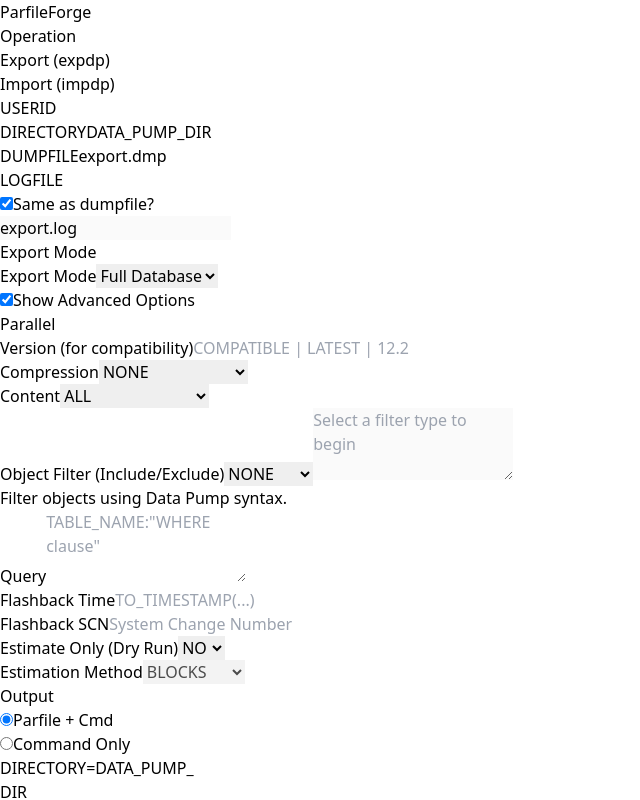
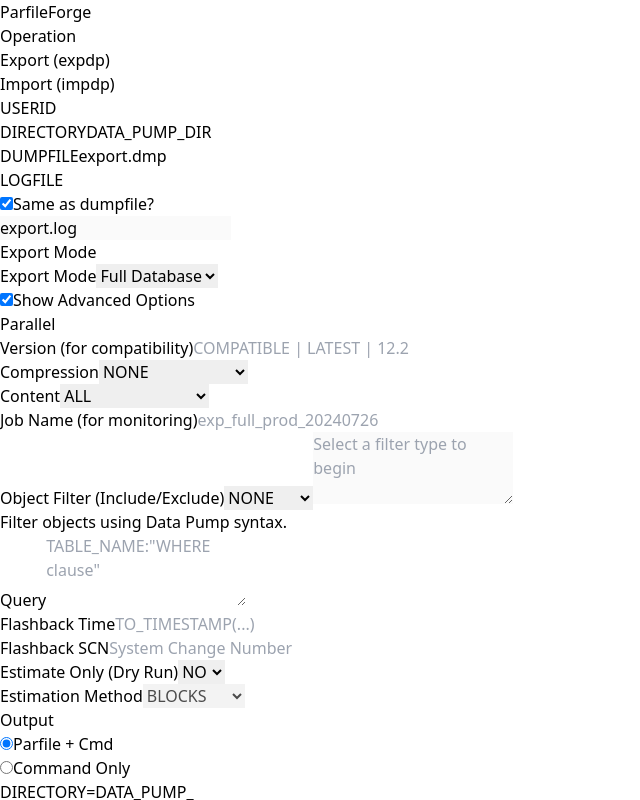
Before and after one commit to rajatchauhannn/paradigm, a React (Vite) app: page / in a window 1280 px wide. Both pictures are taken after a click on the checkbox "Show Advanced Options". Shown: the top 800 px of the page, without its empty margins (0-640 px from the left). Built offline with nearby package versions, Linux system fonts and the light colour scheme.

Commit message:
feat : new parameter JOB_NAME added

```diff
--- a/src/components/AdvancedOptions.tsx
+++ b/src/components/AdvancedOptions.tsx
@@ -131,6 +131,8 @@
               />
             </div>
 
+
+
             {/* --- EXPORT Specific Options --- */}
             {config.operation === "EXPORT" && (
               <>
@@ -181,6 +183,23 @@
                 </div>
               </>
             )}
+
+            <div className="md:col-span-2">
+              <label htmlFor="job_name" className={labelClasses}>
+                Job Name (for monitoring)
+              </label>
+              <input
+                id="job_name"
+                type="text"
+                placeholder="exp_full_prod_20240726"
+                value={config.job_name || ""}
+                onChange={(e) =>
+                  setConfig((prev) => ({ ...prev, job_name: e.target.value }))
+                }
+                className={inputClasses}
+              />
+            </div>
+
             {/* --- Unified Filter Control (FIXED) --- */}
             <div className="md:col-span-2">
               <label htmlFor="filter_type" className={labelClasses}>
--- a/src/hooks/useParfileConfig.ts
+++ b/src/hooks/useParfileConfig.ts
@@ -20,6 +20,7 @@
   flashback_time: "",
   flashback_scn: "",
   version: "",
+  job_name: "",
   estimate_only: "NO",
   estimate: "BLOCKS",
   sqlfile: "",
@@ -83,6 +84,7 @@
         flashback_time,
         flashback_scn,
         version,
+        job_name,
         estimate_only,
         estimate,
         sqlfile,
@@ -97,6 +99,7 @@
         flashback_time,
         flashback_scn,
         version,
+        job_name,
         estimate_only,
         estimate,
         sqlfile,
--- a/src/types.ts
+++ b/src/types.ts
@@ -27,6 +27,7 @@
   version?: string;
   include?: string;
   exclude?: string;
+  job_name?: string;
 
   // Advanced - export
   compression?: Compression;
--- a/src/utils/parfileGenerator.ts
+++ b/src/utils/parfileGenerator.ts
@@ -8,6 +8,7 @@
     dumpfile,
     logfile,
     parallel,
+    job_name,
     operation,
     compression,
     content,
@@ -37,6 +38,7 @@
   if (logfile) params.push(`LOGFILE=${logfile}`);
   if (parallel && parallel > 1) params.push(`PARALLEL=${parallel}`);
   if (version) params.push(`VERSION=${version}`);
+  if (job_name) params.push(`JOB_NAME=${job_name}`);
   if (include) params.push(`INCLUDE=${config.include}`);
   if (exclude) params.push(`EXCLUDE=${config.exclude}`);
 
--- a/src/utils/validateConfig.ts
+++ b/src/utils/validateConfig.ts
@@ -31,6 +31,12 @@
     errors.push("LOGFILE name is required.");
   } else if (!config.logfile.toLowerCase().endsWith(".log")) {
     errors.push("LOGFILE must have a .log extension.");
+  }
+
+  if (config.job_name && !/^[a-zA-Z0-9_]+$/.test(config.job_name)) {
+    errors.push(
+      "JOB_NAME can only contain letters, numbers, and underscores (_)."
+    );
   }
 
   // Export-Specific Validations
```
